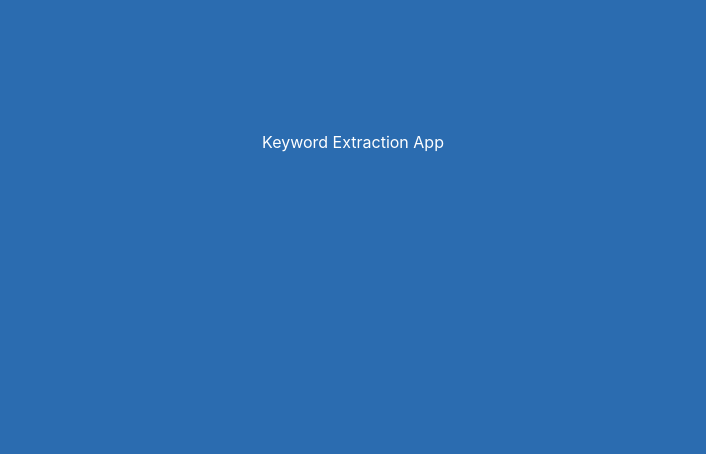
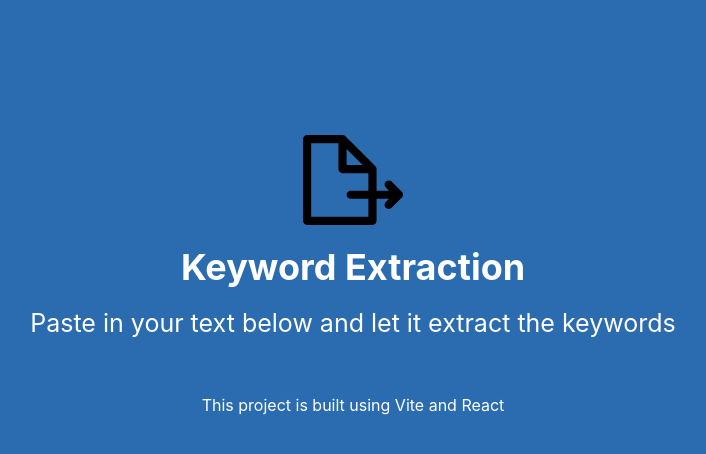
Before and after one commit to prog-ops/keyword-extraction, a React (Vite) app: page / in a window 1280 px wide. Shown: the top 454 px of the page, without its empty margins (287-993 px from the left). Built offline with nearby package versions, Linux system fonts and the light colour scheme.

Commit message:
Set header and footer to main screen

```diff
--- a/src/App.jsx
+++ b/src/App.jsx
@@ -1,4 +1,6 @@
 import {Container, Box} from '@chakra-ui/react'
+import Header from "./components/Header.jsx";
+import Footer from "./components/Footer.jsx";
 
 const App = () => {
   return (
@@ -9,7 +11,8 @@ const App = () => {
           paddingTop={130}
       >
         <Container maxW='3xl' centerContent>
-          <h1>Keyword Extraction App</h1>
+          <Header/>
+          <Footer/>
         </Container>
       </Box>
   )
```
